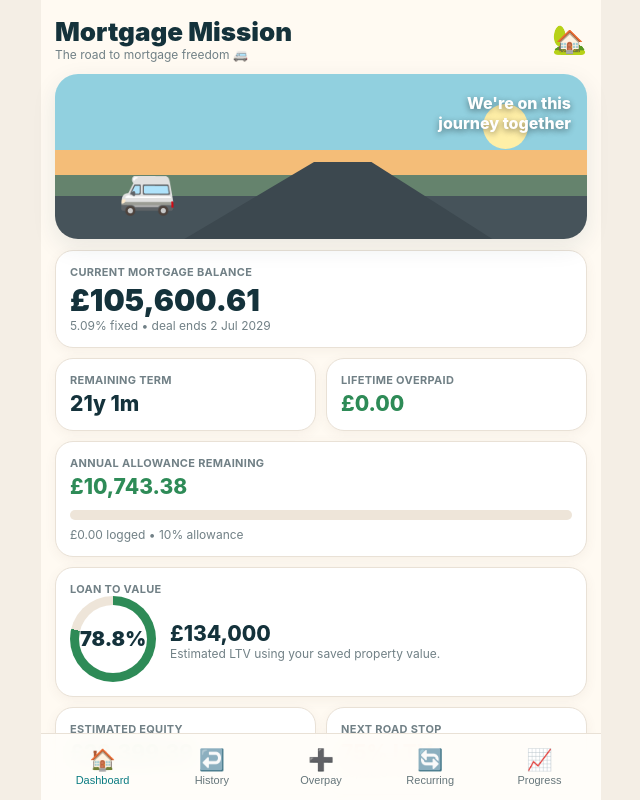
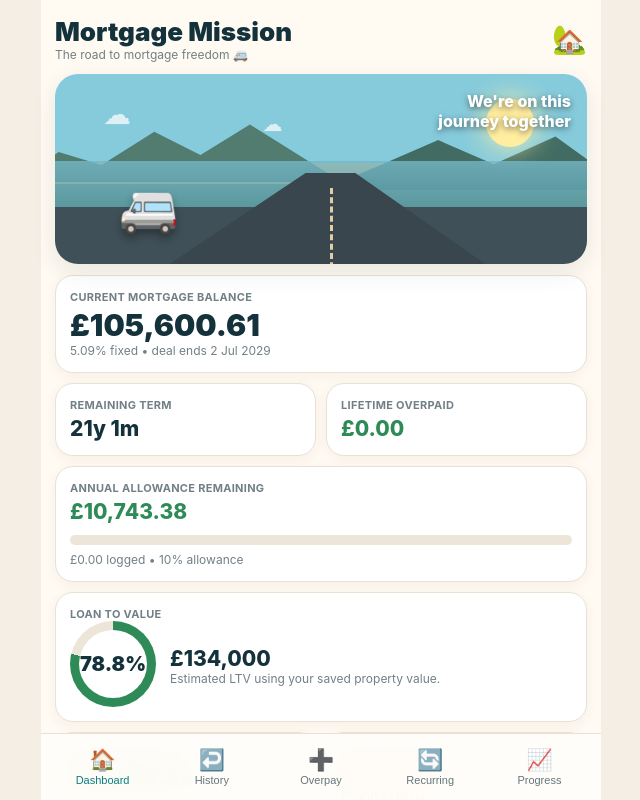
Before and after one commit to steviestops/mortgage-mission, a plain HTML site: page index.html in a window 1280 px wide. Both pictures are taken after a click on the button "Let's hit the road! 🚐". Shown: the top 800 px of the page, without its empty margins (319-959 px from the left). Drawn offline with Linux system fonts and the light colour scheme.

Commit message:
Add files via upload

```diff
--- a/index.html
+++ b/index.html
@@ -28,11 +28,11 @@ body{margin:0;background:#f4eee5;color:var(--ink);font-family:-apple-system,Blin
 .app{max-width:560px;margin:auto;min-height:100vh;background:var(--paper);padding:calc(16px + env(safe-area-inset-top)) 14px calc(92px + env(safe-area-inset-bottom));display:none}
 .app.show{display:block}
 .header{display:flex;justify-content:space-between;align-items:center;margin-bottom:12px}.brand{font-size:26px;font-weight:900}.mini{font-size:12px;color:var(--muted)}
-.journey{height:165px;border-radius:23px;position:relative;overflow:hidden;background:linear-gradient(#91d0df 0 46%,#f4bd78 46% 61%,#65836d 61% 74%,#46535a 74%);box-shadow:0 8px 25px #14323b18}
-.journey .sun2{position:absolute;right:11%;top:18%;width:45px;height:45px;border-radius:50%;background:#ffefa7}
-.journey .road2{position:absolute;bottom:-23px;left:17%;width:72%;height:100px;background:#3c484f;clip-path:polygon(44% 0,59% 0,100% 100%,0 100%)}
-.journey .van{position:absolute;bottom:22px;left:var(--vanLeft,18%);font-size:46px;transition:left .8s ease}
-.journey .caption{position:absolute;right:16px;top:19px;text-align:right;color:white;font-weight:800;text-shadow:0 2px 6px #0007}
+.journey{height:190px;border-radius:23px;position:relative;overflow:hidden;background:linear-gradient(#86cbdc 0 47%,#f6c77f 47% 58%,#6d9274 58% 70%,#405058 70%);box-shadow:0 8px 25px #14323b18}.journey:before{content:"";position:absolute;left:-8%;bottom:43%;width:62%;height:38%;background:#50796b;clip-path:polygon(0 100%,14% 58%,27% 76%,43% 30%,57% 62%,72% 20%,100% 100%);opacity:.95}.journey:after{content:"";position:absolute;right:-8%;bottom:39%;width:58%;height:32%;background:#3f685d;clip-path:polygon(0 100%,18% 62%,38% 18%,56% 58%,76% 12%,100% 100%);opacity:.95}
+.journey .sun2{position:absolute;right:10%;top:13%;width:48px;height:48px;border-radius:50%;background:#ffeda0;box-shadow:0 0 28px #fff0a8;z-index:1}
+.journey .road2{position:absolute;z-index:2;bottom:-34px;left:12%;width:78%;height:125px;background:#39464d;clip-path:polygon(45% 0,57% 0,100% 100%,0 100%)}.journey .road2:after{content:"";position:absolute;left:51%;top:12%;height:86%;border-left:3px dashed #f4ddb0;opacity:.9}
+.journey .van{position:absolute;z-index:4;bottom:28px;left:var(--vanLeft,18%);font-size:48px;transition:left .8s ease;filter:drop-shadow(0 5px 4px #0005)}
+.journey .caption{position:absolute;z-index:4;right:16px;top:17px;text-align:right;color:white;font-weight:850;text-shadow:0 2px 6px #0008}.journey .sea{position:absolute;z-index:1;left:0;right:0;bottom:30%;height:24%;background:linear-gradient(#74b8c8,#579aa9);opacity:.8}.journey .cloud{position:absolute;z-index:1;color:#fff;opacity:.72;font-size:28px}.journey .c1{left:9%;top:12%}.journey .c2{left:39%;top:20%;font-size:20px}
 .cards{display:grid;grid-template-columns:1fr 1fr;gap:10px;margin-top:11px}.card{background:var(--card);border:1px solid var(--line);border-radius:18px;padding:14px;box-shadow:0 3px 12px #6c574510}.wide{grid-column:1/-1}.label{font-size:11px;color:var(--muted);font-weight:750;text-transform:uppercase;letter-spacing:.3px}.big{font-size:30px;font-weight:900;margin-top:3px}.num{font-size:21px;font-weight:850;margin-top:4px}.green{color:var(--green)}.orange{color:var(--orange)}
 .bar{height:10px;border-radius:999px;background:#eee5d9;overflow:hidden;margin:11px 0 7px}.bar>div{height:100%;background:linear-gradient(90deg,var(--teal),#46a66f)}
 .btn{width:100%;border:0;border-radius:15px;padding:15px;font-size:16px;font-weight:850}.primary{background:linear-gradient(90deg,var(--teal),#12979a);color:white;margin-top:12px}.secondary{background:#f4eee5;color:var(--ink);border:1px solid var(--line);margin-top:8px}
@@ -185,7 +185,7 @@ input{width:100%;padding:13px;border:1px solid #dbd1c5;border-radius:13px;font-s
   <div id="dashboard" class="page active">
     <div class="header"><div><div class="brand">Mortgage Mission</div><div class="mini">The road to mortgage freedom 🚐</div></div><div style="font-size:28px">🏡</div></div>
     <div class="journey">
-      <div class="sun2"></div><div class="road2"></div><div class="van" id="van">🚐</div>
+      <div class="sun2"></div><div class="cloud c1">☁︎</div><div class="cloud c2">☁︎</div><div class="sea"></div><div class="road2"></div><div class="van" id="van">🚐</div>
       <div class="caption">We're on this<br>journey together</div>
     </div>
     <div class="cards">
@@ -227,7 +227,7 @@ input{width:100%;padding:13px;border:1px solid #dbd1c5;border-radius:13px;font-s
 </div>
 <div class="cards" style="margin-top:10px">
   <div class="card"><div class="label">Current-plan time saved</div><div class="num green" id="planTimeSaved">—</div></div>
-  <div class="card"><div class="label">Current-plan interest saved</div><div class="num green" id="planInterestSaved">—</div></div>
+  <div class="card"><div class="label">Projected interest avoided</div><div class="num green" id="planInterestSaved">—</div></div><div class="card wide"><div class="label">Estimated interest avoided so far</div><div class="num green" id="actualInterestDashboard">£0</div><div class="mini">From confirmed overpayments already made.</div></div>
 </div>
 <button class="btn primary" onclick="showPage('overpay')">Make an Overpayment 🚐</button>
   </div>
@@ -266,7 +266,7 @@ input{width:100%;padding:13px;border:1px solid #dbd1c5;border-radius:13px;font-s
       <div class="label">Predicted mortgage journey</div>
       <div class="graphLegend"><span>● Original path</span><span class="green">● Mortgage Mission</span></div>
       <div class="chartWrap"><canvas id="mortgageChart" width="640" height="360"></canvas></div>
-      <div class="missionAdv"><div><span>MISSION ADVANTAGE</span><b id="advTime">0 days</b><small>estimated time ahead</small></div><div><span>INTEREST AVOIDED</span><b id="advInterest">£0</b><small>illustrative estimate</small></div></div>
+      <div class="missionAdv"><div><span>MISSION ADVANTAGE</span><b id="advTime">0 days</b><small>estimated time ahead</small></div><div><span>PROJECTED INTEREST AVOIDED</span><b id="advInterest">£0</b><small>if the current plan continues</small></div></div><div class="chartHint"><b>Estimated interest avoided so far</b><br><span id="actualInterestSaved">£0</span> from confirmed overpayments already made.</div>
       <div class="chartHint" id="chartHint">With no overpayments logged, the two lines sit directly on top of each other. Log an overpayment and the Mortgage Mission line will pull away.</div>
       <div class="note">Projection uses 5.09% throughout for illustration. The real rate will change after your fixed deal ends.</div>
     </div>
@@ -357,6 +357,24 @@ if(!Array.isArray(state.recurringHistory)) state.recurringHistory=[{date:'2026-0
 const money=(n,d=0)=>new Intl.NumberFormat('en-GB',{style:'currency',currency:'GBP',minimumFractionDigits:d,maximumFractionDigits:d}).format(n);
 function save(){localStorage.setItem('mortgageMissionV3',JSON.stringify(state))}
 function lifetime(){return state.payments.reduce((a,p)=>a+p.amount,0)}
+function formatDuration(months){
+  const totalDays=Math.max(0,Math.round(months*30.44));
+  if(totalDays<30) return totalDays+' day'+(totalDays===1?'':'s');
+  let wholeMonths=Math.floor(totalDays/30.44), days=Math.round(totalDays-wholeMonths*30.44);
+  if(days>=30){wholeMonths++;days=0}
+  const years=Math.floor(wholeMonths/12), mos=wholeMonths%12;
+  const bits=[]; if(years) bits.push(years+' year'+(years===1?'':'s')); if(mos) bits.push(mos+' month'+(mos===1?'':'s'));
+  if(!years && days) bits.push(days+' day'+(days===1?'':'s'));
+  return bits.join(' ')||'0 days';
+}
+function actualInterestAvoidedSoFar(){
+  const now=new Date();
+  return state.payments.reduce((sum,p)=>{
+    const paid=new Date(p.date); if(isNaN(paid)||paid>now) return sum;
+    const days=Math.max(0,(now-paid)/86400000);
+    return sum + Number(p.amount||0)*(Math.pow(1+RATE/365,days)-1);
+  },0);
+}
 function sinceReconcilePayments(){
   const last=state.reconciliations.length?new Date(state.reconciliations[state.reconciliations.length-1].date):new Date(0);
   return state.payments.filter(p=>new Date(p.date)>last).reduce((a,p)=>a+p.amount,0)
@@ -378,9 +396,10 @@ function render(){
   const rs=document.querySelector('#recurringStatus'); if(rs){rs.textContent=state.recurringEnabled?'ACTIVE IN PROJECTION':'PAUSED';}
   const plan=currentPlanMetrics();
   const pts=document.querySelector('#planTimeSaved'); if(pts){
-    pts.textContent=plan.monthsSaved>=1?Math.floor(plan.monthsSaved)+' mo '+Math.round((plan.monthsSaved%1)*30.44)+' d':Math.round(plan.monthsSaved*30.44)+' days';
+    pts.textContent=formatDuration(plan.monthsSaved);
   }
   const pis=document.querySelector('#planInterestSaved'); if(pis) pis.textContent=money(plan.interestSaved);
+  const actualSaved=actualInterestAvoidedSoFar(); const aid=document.querySelector('#actualInterestDashboard'); if(aid) aid.textContent=money(actualSaved,2); const aip=document.querySelector('#actualInterestSaved'); if(aip) aip.textContent=money(actualSaved,2);
 
   const rb=document.querySelector('#recurringBig'); if(rb) rb.textContent=money(recur);
   const ra=document.querySelector('#recurringAmount'); if(ra) ra.value=state.recurringAmount||0;
@@ -491,13 +510,12 @@ function drawChart(){
  [0,5,10,15,20].forEach(yr=>{ctx.textAlign='center';ctx.fillStyle='#718086';ctx.fillText(yr?yr+'y':'Now',x(yr*12),H-10)});
  function line(key,col,w,dash=[]){ctx.save();ctx.strokeStyle=col;ctx.lineWidth=w;ctx.setLineDash(dash);ctx.beginPath();rows.forEach((d,j)=>j?ctx.lineTo(x(d.i),y(d[key])):ctx.moveTo(x(d.i),y(d[key])));ctx.stroke();ctx.restore()}
  line('original','#9aa7aa',5,[9,7]);line('mission','#0b7c82',7,[]);
- [{v:100000,t:'£100k'},{v:state.propertyValue?state.propertyValue*.75:0,t:'75% LTV'}].filter(g=>g.v&&g.v<max).forEach(g=>{const yy=y(g.v);ctx.save();ctx.setLineDash([7,7]);ctx.strokeStyle='#df7149';ctx.lineWidth=2;ctx.beginPath();ctx.moveTo(L,yy);ctx.lineTo(W-R,yy);ctx.stroke();ctx.restore();ctx.fillStyle='#b55d3f';ctx.textAlign='left';ctx.fillText(g.t,L+6,yy-6)});
+ [{v:100000,t:'£100k'},{v:state.propertyValue?state.propertyValue*.75:0,t:'75% LTV'}].filter(g=>g.v&&g.v<max).sort((a,b)=>b.v-a.v).forEach((g,idx)=>{const yy=y(g.v);ctx.save();ctx.setLineDash([7,7]);ctx.strokeStyle='#df7149';ctx.lineWidth=2;ctx.beginPath();ctx.moveTo(L,yy);ctx.lineTo(W-R,yy);ctx.stroke();ctx.restore();ctx.font='17px -apple-system';ctx.fillStyle='#b55d3f';ctx.textAlign='right';ctx.fillText(g.t,W-R-6,Math.max(T+16,yy-7-idx*2))});
  const cps=state.checkpoints||[];
  cps.forEach((q,idx)=>{const monthsAgo=Math.max(0,(new Date(q.date+'T12:00:00')-new Date('2026-08-11T12:00:00'))/(1000*60*60*24*30.44)); if(monthsAgo<=n){ctx.fillStyle='#2e8b57';ctx.beginPath();ctx.arc(x(monthsAgo),y(q.balance),7,0,Math.PI*2);ctx.fill();}});
- const fx=x(35);ctx.save();ctx.setLineDash([5,6]);ctx.strokeStyle='#d2a12c';ctx.lineWidth=2;ctx.beginPath();ctx.moveTo(fx,T);ctx.lineTo(fx,H-B);ctx.stroke();ctx.restore();ctx.fillStyle='#9a7417';ctx.textAlign='left';ctx.fillText('Jul 2029',fx+5,T+18);
+ const fx=x(35);ctx.save();ctx.setLineDash([5,6]);ctx.strokeStyle='#d2a12c';ctx.lineWidth=2;ctx.beginPath();ctx.moveTo(fx,T);ctx.lineTo(fx,H-B);ctx.stroke();ctx.restore();ctx.font='17px -apple-system';ctx.fillStyle='#9a7417';ctx.textAlign='left';ctx.fillText('Deal ends',fx+7,T+18);ctx.fillText('Jul 2029',fx+7,T+38);
  const pm=currentPlanMetrics();
- const totalDays=Math.round(pm.monthsSaved*30.44);
- document.querySelector('#advTime').textContent=pm.monthsSaved>=1?Math.floor(pm.monthsSaved)+' mo '+Math.round((pm.monthsSaved%1)*30.44)+' d':totalDays+' days';
+ document.querySelector('#advTime').textContent=formatDuration(pm.monthsSaved);
  document.querySelector('#advInterest').textContent=money(pm.interestSaved);
  const hint=document.querySelector('#chartHint');
  if(hint){
@@ -522,7 +540,7 @@ function preview(){
     const im=impact(a), days=Math.round(im.months*30.44);
     document.querySelector('#pBalance').textContent=money(Math.max(0,b-a),2);
     document.querySelector('#pInterest').textContent=money(im.interest,2);
-    document.querySelector('#pTime').textContent=days+' day'+(days===1?'':'s');
+    document.querySelector('#pTime').textContent=formatDuration(im.months);
     document.querySelector('#pAllow').textContent=money(Math.max(0,ALLOWANCE-lifetime()-a),2);
     document.querySelector('#monthMilestone').style.display=(a===250)?'flex':'none';
   }else{
@@ -537,7 +555,7 @@ function confirmOverpay(){
 }
 function celebrate(a,im){
   const c=document.querySelector('#celebrate');document.querySelector('#celeAmt').textContent=money(a)+' OVERPAID!';
-  const days=Math.round(im.months*30.44);document.querySelector('#celeInfo').innerHTML='About '+money(im.interest)+' future interest avoided • roughly '+days+' days saved'+(a===250?'<br><b style="color:#ffd166;font-size:20px">🏆 ONE MONTH OFF THE TERM!</b>':'');
+  const days=Math.round(im.months*30.44);document.querySelector('#celeInfo').innerHTML='About '+money(im.interest)+' future interest avoided • roughly '+formatDuration(im.months)+' saved'+(a===250?'<br><b style="color:#ffd166;font-size:20px">🏆 ONE MONTH OFF THE TERM!</b>':'');
   c.classList.add('show');
   const bursts=a>=500?16:a>=250?12:a>=100?9:a>=50?6:4,total=a>=500?420:a>=250?300:a>=100?220:a>=50?150:110;if(a>=250)c.classList.add('mega');
   for(let b=0;b<bursts;b++){let cx=10+Math.random()*80,cy=10+Math.random()*65;setTimeout(()=>{for(let i=0;i<total/bursts;i++){let e=document.createElement('i');e.className='spark';e.style.left=cx+'vw';e.style.top=cy+'vh';let ang=Math.random()*Math.PI*2,d=60+Math.random()*190;e.style.setProperty('--x',Math.cos(ang)*d+'px');e.style.setProperty('--y',Math.sin(ang)*d+'px');e.style.background=`hsl(${Math.random()*360} 95% 65%)`;c.appendChild(e);setTimeout(()=>e.remove(),1500)}},b*100)}
```
Also changed, not shown: sw.js (+4 -4 lines).
